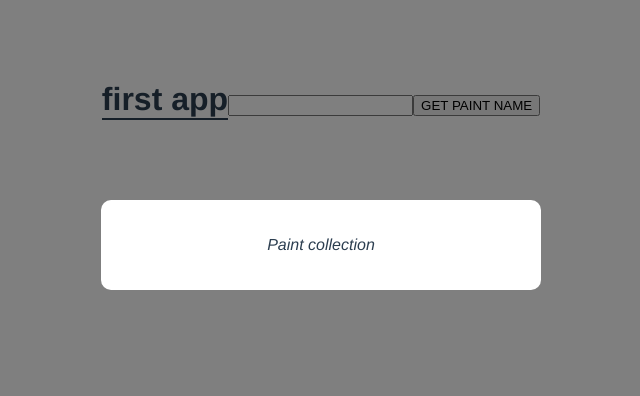
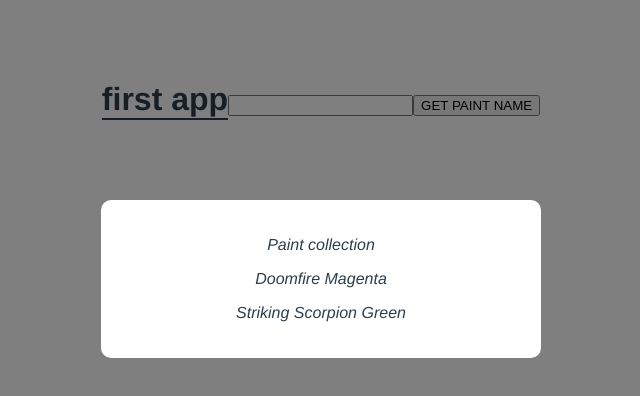
Before and after one commit to Paul2071/vuemodal, a Vue app: page / in a window 1280 px wide. Shown: the top 396 px of the page, without its empty margins (319-959 px from the left). Built offline with nearby package versions, Linux system fonts and the light colour scheme.

Commit message:
added another prop called list that is an array of strings, then output that using list[0] and list[1]. Probably a better way to map over the array and output

```diff
--- a/src/App.vue
+++ b/src/App.vue
@@ -2,7 +2,7 @@
   <h1>{{title}}</h1>
   <input type="text" ref="paint">
   <button @click="handleClick()" >GET PAINT NAME</button>
-  <Modal header="Paint collection"/>
+  <Modal :header="header" :list="list" />
 
 </template>
 
@@ -17,7 +17,9 @@ export default {
 
   data () {
     return {
-      title:  "first app"
+      title:  "first app",
+      header: "Paint collection ",
+      list: ["Doomfire Magenta", "Striking Scorpion Green" ]
     }
   },
   methods: {
--- a/src/components/Modal.vue
+++ b/src/components/Modal.vue
@@ -2,6 +2,9 @@
     <div class="backdrop">
         <div class="modal">
             <p>{{ header }}</p>
+            <p>{{ list[0] }}</p>
+            <p>{{ list[1] }}</p>
+
         </div>
     </div>
 </template>
@@ -9,7 +12,7 @@
 <script>
 
 export default {
-  props: ['header']
+  props: ['header', "list"]
 }
 
 </script>
```
Also changed, not shown: notes.txt.
